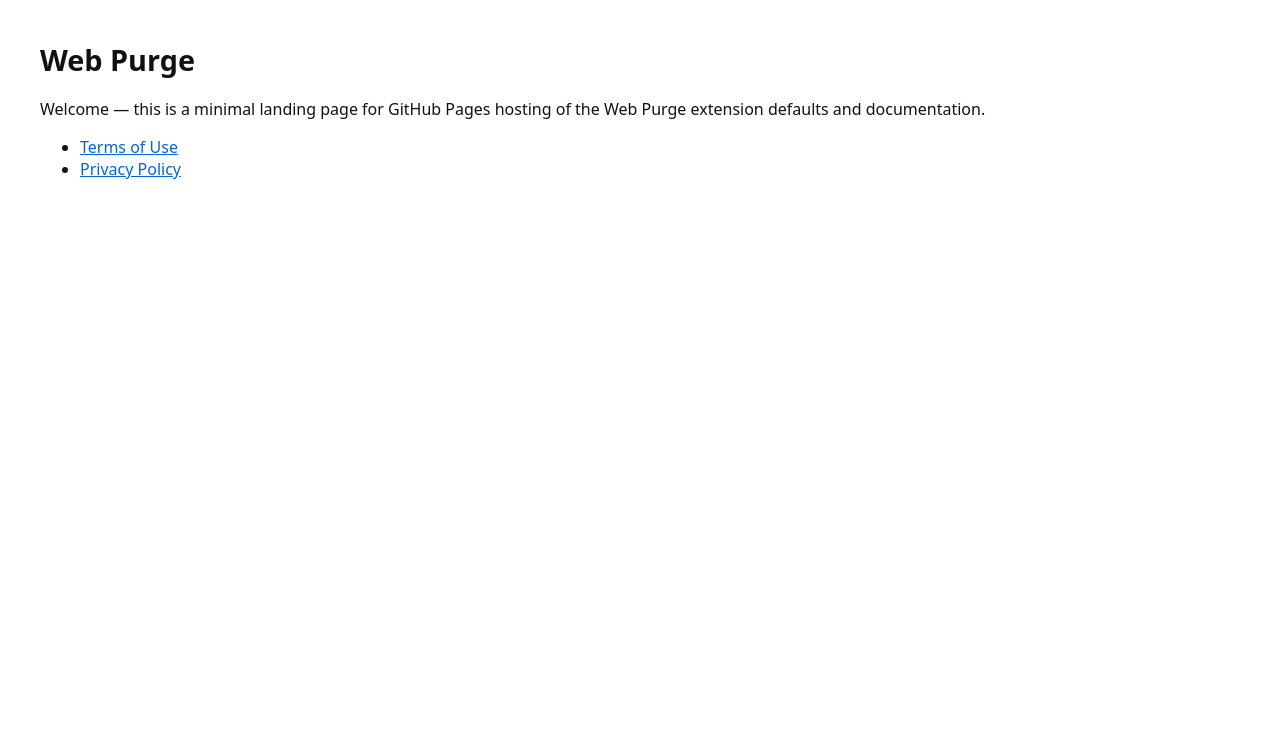
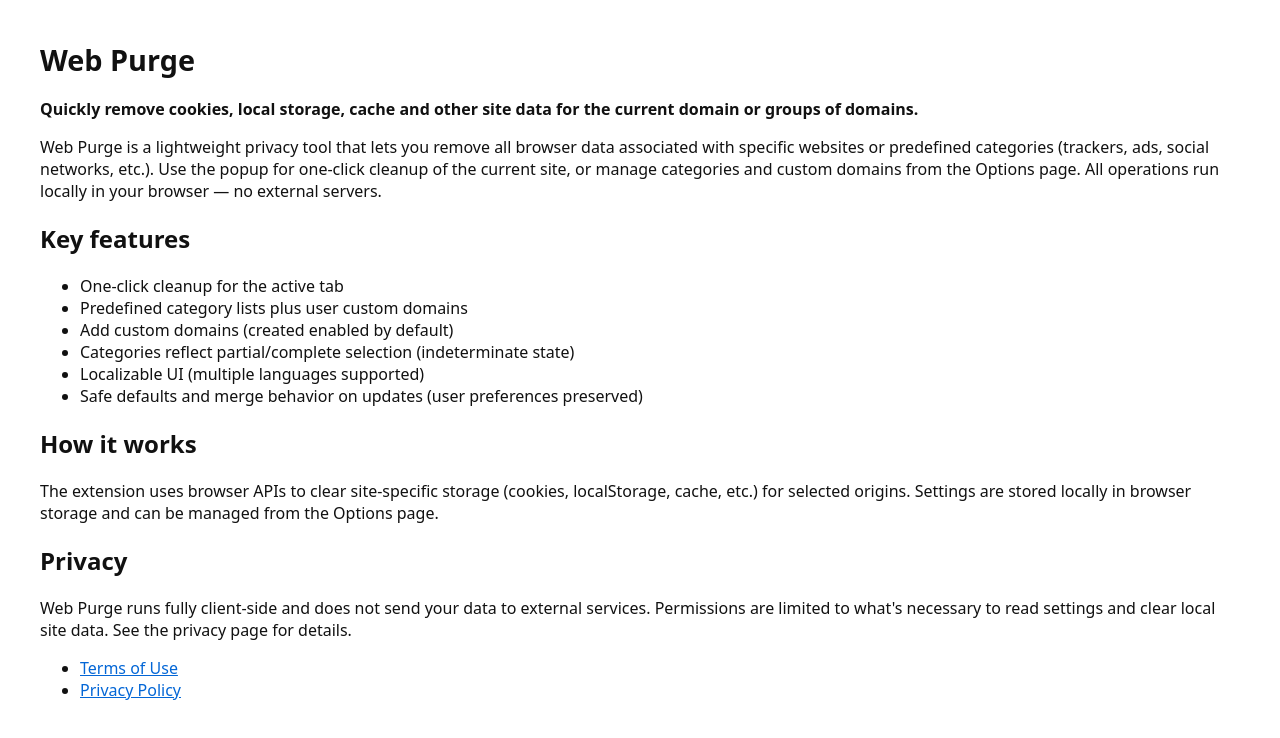
Before and after one commit to Plus-351/web-purge, a browser extension: page docs/index.html in a window 1280 px wide. Drawn offline with Linux system fonts and the light colour scheme.

Commit message:
Homepage and store changes

```diff
--- a/docs/index.html
+++ b/docs/index.html
@@ -23,9 +23,36 @@
 </head>
 
 <body>
-    <h1>Web Purge</h1>
-    <p>Welcome — this is a minimal landing page for GitHub Pages hosting of the Web Purge extension defaults and
-        documentation.</p>
+    <div class="store-description">
+        <h1>Web Purge</h1>
+        <p><strong>Quickly remove cookies, local storage, cache and other site data for the current domain or groups of
+                domains.</strong></p>
+
+        <p>Web Purge is a lightweight privacy tool that lets you remove all browser data associated with specific
+            websites or predefined categories (trackers, ads, social networks, etc.). Use the popup for one‑click
+            cleanup
+            of the current site, or manage categories and custom domains from the Options page. All operations run
+            locally in your browser — no external servers.</p>
+
+        <h2>Key features</h2>
+        <ul>
+            <li>One‑click cleanup for the active tab</li>
+            <li>Predefined category lists plus user custom domains</li>
+            <li>Add custom domains (created enabled by default)</li>
+            <li>Categories reflect partial/complete selection (indeterminate state)</li>
+            <li>Localizable UI (multiple languages supported)</li>
+            <li>Safe defaults and merge behavior on updates (user preferences preserved)</li>
+        </ul>
+
+        <h2>How it works</h2>
+        <p>The extension uses browser APIs to clear site-specific storage (cookies, localStorage, cache, etc.) for
+            selected origins. Settings are stored locally in browser storage and can be managed from the Options page.
+        </p>
+
+        <h2>Privacy</h2>
+        <p>Web Purge runs fully client-side and does not send your data to external services. Permissions are limited
+            to what's necessary to read settings and clear local site data. See the privacy page for details.</p>
+    </div>
     <ul>
         <li><a href="terms.html">Terms of Use</a></li>
         <li><a href="privacy.html">Privacy Policy</a></li>
```
Also changed, not shown: assets/store/screenshot-1ST.png (added), assets/store/screenshot-2ST.png (added).
